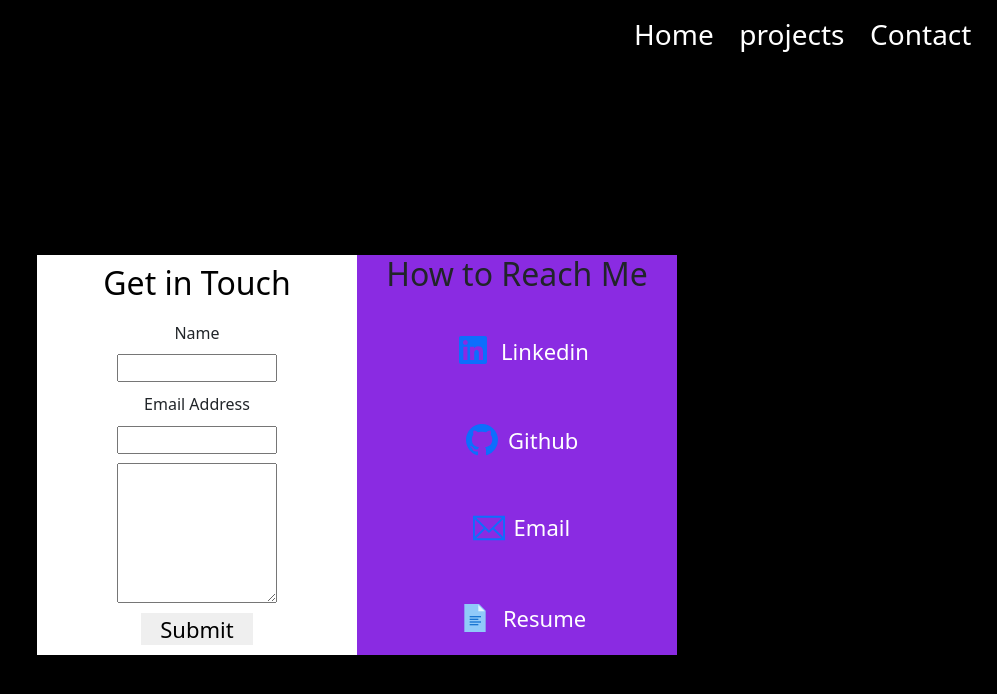
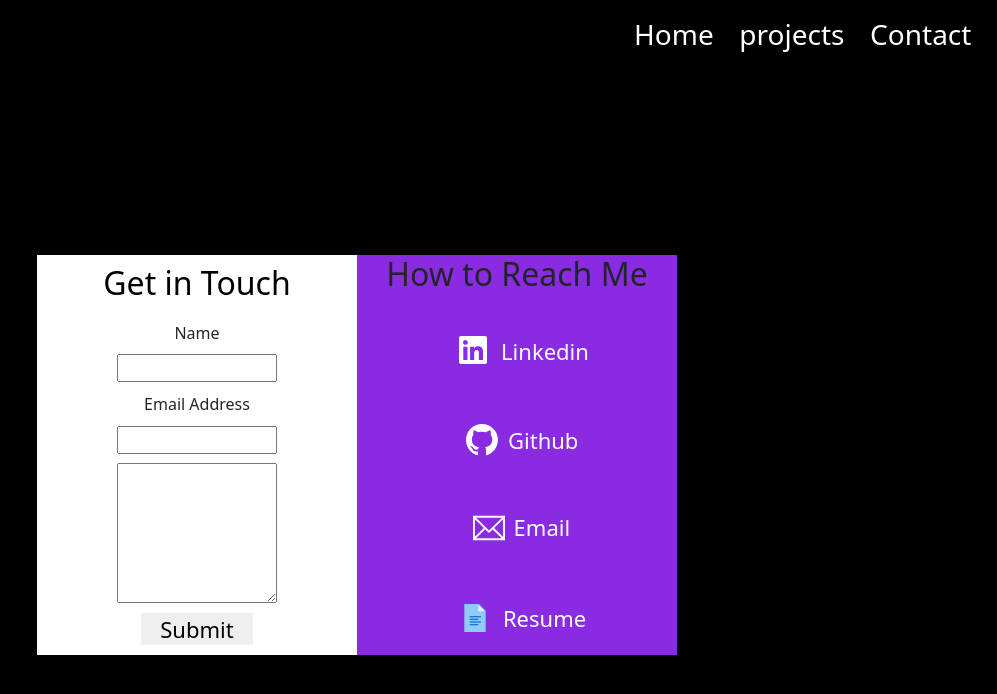
Before and after one commit to Gpsnm/react-portfolio, a React (Create React App) app in the folder react-portfolio/: page /contact in a window 1280 px wide. Shown: the top 694 px of the page, without its empty margins (283-1280 px from the left). Built offline with nearby package versions, Linux system fonts and the light colour scheme.

Commit message:
changed icons to white

```diff
--- a/react-portfolio/src/css/Contact.css
+++ b/react-portfolio/src/css/Contact.css
@@ -70,4 +70,5 @@ margin: 20px;
 
 .Linkedin a {
     font-size: 32px;
+    color: white;
 }
```
